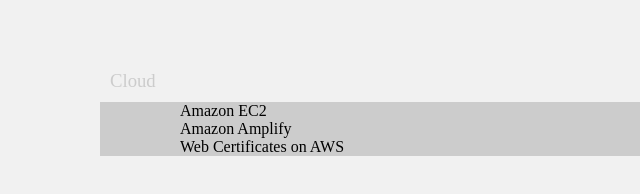
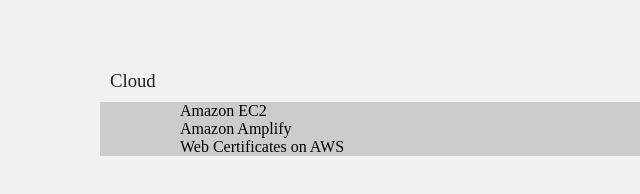
Before and after one commit to jaz-it/website, a plain HTML site: page index.html in a window 1280 px wide. Shown: the part 126-320 px from the top of the page, 0-640 px from the left. Drawn offline with Linux system fonts and the light colour scheme.

Commit message:
Update content on main page

```diff
--- a/index.html
+++ b/index.html
@@ -9,7 +9,7 @@
     <div id="heading-main"><h2>Short Tutorials</h2></div>
 
             <div id="body-main">
-                <h3><a href="https://www.jazt.cloud">Cloud</a></h3>
+                <h3><a id="heading-sub" href="https://www.jazt.cloud">Cloud</a></h3>
                 <div id="titles">
                 <p>Amazon EC2</p>
                 <p>Amazon Amplify</p>
--- a/style.css
+++ b/style.css
@@ -48,6 +48,11 @@ img {
     text-align: center;
 }
 
+#heading-sub {
+    color: rgb(31, 31, 31);
+}
+
+
 @media only screen and (max-width: 1200px) {
     * {
      font-size: 125%;
```
